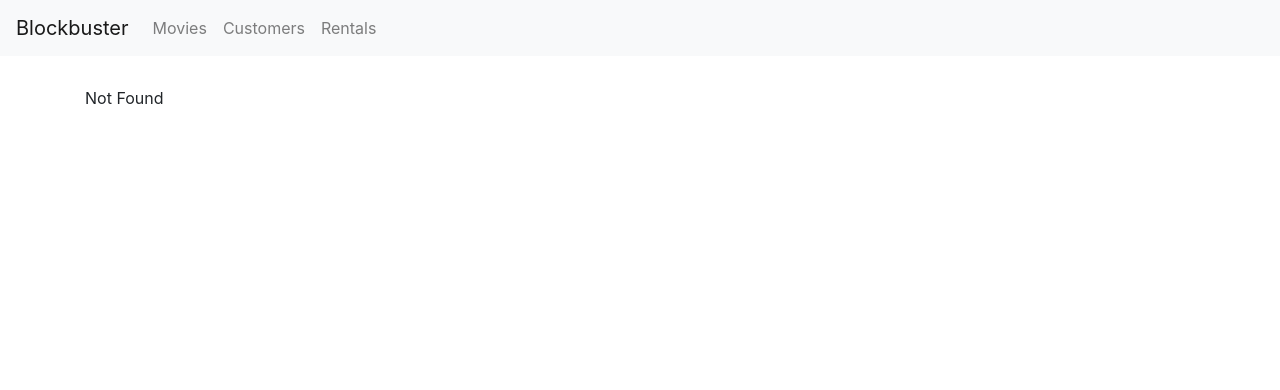
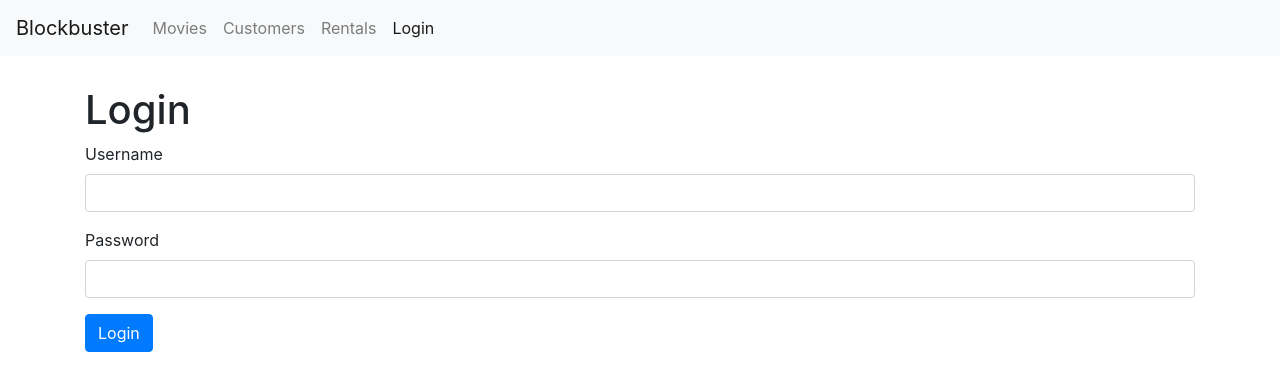
Before and after one commit to RunHannah/react-vidly, a React (Create React App) app: page /login in a window 1280 px wide. Before the commit this address led to /not-found. Shown: the top 390 px of the page. Built offline with nearby package versions, Linux system fonts and the light colour scheme.

Commit message:
Refactor and create reusable input component for Login.

```diff
--- a/src/App.js
+++ b/src/App.js
@@ -1,10 +1,12 @@
 import React, { Component } from 'react';
 import { Route, Redirect, Switch } from 'react-router-dom';
-import NavBar from './components/navBar';
 import Movies from './components/movies';
+import MovieForm from './components/movieForm';
 import Customers from './components/customers';
 import Rentals from './components/rentals';
 import NotFound from './components/notFound';
+import NavBar from './components/navBar';
+import LoginForm from './components/loginForm';
 
 import './App.css';
 
@@ -15,6 +17,9 @@ class App extends Component {
         <NavBar />
         <main className="container">
           <Switch>
+            <Route path="/login" component={LoginForm} />
+
+            <Route path="/movies/:id" component={MovieForm} />
             <Route path="/movies" component={Movies} />
             <Route path="/customers" component={Customers} />
             <Route path="/rentals" component={Rentals} />
--- /dev/null
+++ b/src/common/input.jsx
@@ -0,0 +1,19 @@
+import React from 'react';
+
+const Input = ({ name, label, value, onChange }) => {
+  return (
+    <div className="form-group">
+      <label htmlFor={name}>{label}</label>
+      <input
+        value={value}
+        onChange={onChange}
+        id={name}
+        name={name}
+        type="text"
+        className="form-control"
+      />
+    </div>
+  );
+};
+
+export default Input;
--- /dev/null
+++ b/src/components/loginForm.jsx
@@ -0,0 +1,48 @@
+import React, { Component } from 'react';
+import Input from '../common/input';
+
+export class LoginForm extends Component {
+  state = {
+    account: { username: '', password: '' }
+  };
+
+  handleSubmit = e => {
+    e.preventDefault();
+
+    // Call the server
+    console.log('Submitted');
+  };
+
+  handleChange = e => {
+    const account = { ...this.state.account };
+    account[e.currentTarget.name] = e.currentTarget.value;
+    this.setState({ account });
+  };
+
+  render() {
+    const { account } = this.state;
+
+    return (
+      <div>
+        <h1>Login</h1>
+        <form onSubmit={this.handleSubmit}>
+          <Input
+            name="username"
+            value={account.username}
+            label="Username"
+            onChange={this.handleChange}
+          />
+          <Input
+            name="password"
+            value={account.password}
+            label="Password"
+            onChange={this.handleChange}
+          />
+          <button className="btn btn-primary">Login</button>
+        </form>
+      </div>
+    );
+  }
+}
+
+export default LoginForm;
--- a/src/components/movieForm.jsx
+++ b/src/components/movieForm.jsx
@@ -1,9 +1,17 @@
 import React from 'react';
 
-export default function movieForm() {
+export default function MovieForm({ match, history }) {
+  console.log('movieform history', history);
+
   return (
     <div>
-      <h1>Movie Form</h1>
+      <h1>Movie Form {match.params.id}</h1>
+      <button
+        className="btn btn-primary"
+        onClick={() => history.push('/movies')}
+      >
+        Save
+      </button>
     </div>
   );
 }
--- a/src/components/moviesTable.jsx
+++ b/src/components/moviesTable.jsx
@@ -1,21 +1,26 @@
-import React, { Component } from "react";
-import Table from "../common/table";
-import Like from "../common/like";
+import React, { Component } from 'react';
+import { Link } from 'react-router-dom';
+import Table from '../common/table';
+import Like from '../common/like';
 
 class MoviesTable extends Component {
   columns = [
-    { path: "title", label: "Title" },
-    { path: "genre.name", label: "Genre" },
-    { path: "numberInStock", label: "Stock" },
-    { path: "dailyRentalRate", label: "Rate" },
     {
-      key: "like",
+      path: 'title',
+      label: 'Title',
+      content: movie => <Link to={`/movies/${movie._id}`}>{movie.title}</Link>
+    },
+    { path: 'genre.name', label: 'Genre' },
+    { path: 'numberInStock', label: 'Stock' },
+    { path: 'dailyRentalRate', label: 'Rate' },
+    {
+      key: 'like',
       content: movie => (
         <Like liked={movie.liked} onClick={() => this.props.onLike(movie)} />
       )
     },
     {
-      key: "delete",
+      key: 'delete',
       content: movie => (
         <button
           onClick={() => this.props.onDelete(movie)}
--- a/src/components/navBar.jsx
+++ b/src/components/navBar.jsx
@@ -29,6 +29,9 @@ function NavBar() {
           <NavLink className="nav-item nav-link" to="/rentals">
             Rentals
           </NavLink>
+          <NavLink className="nav-item nav-link" to="/login">
+            Login
+          </NavLink>
         </div>
       </div>
     </nav>
```
